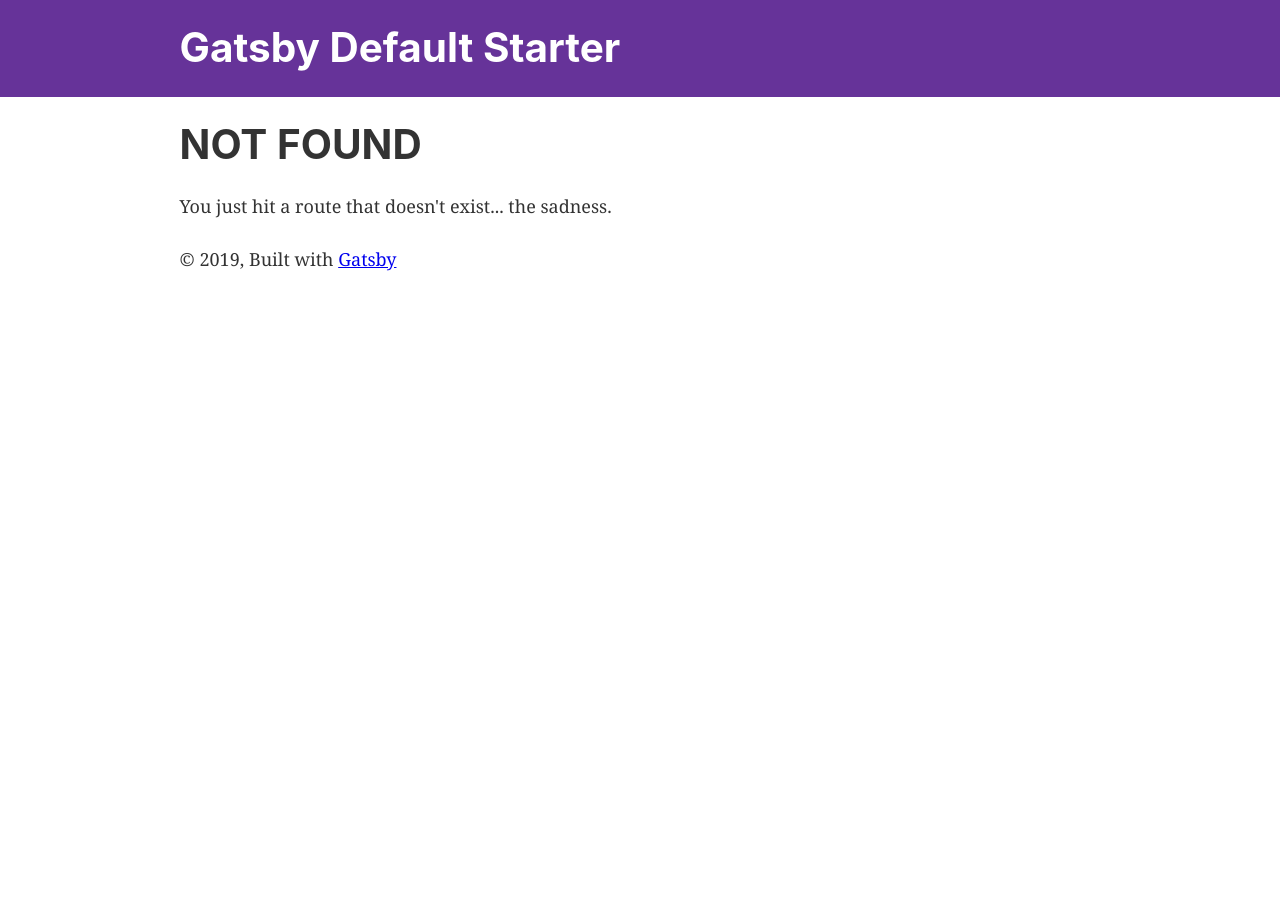
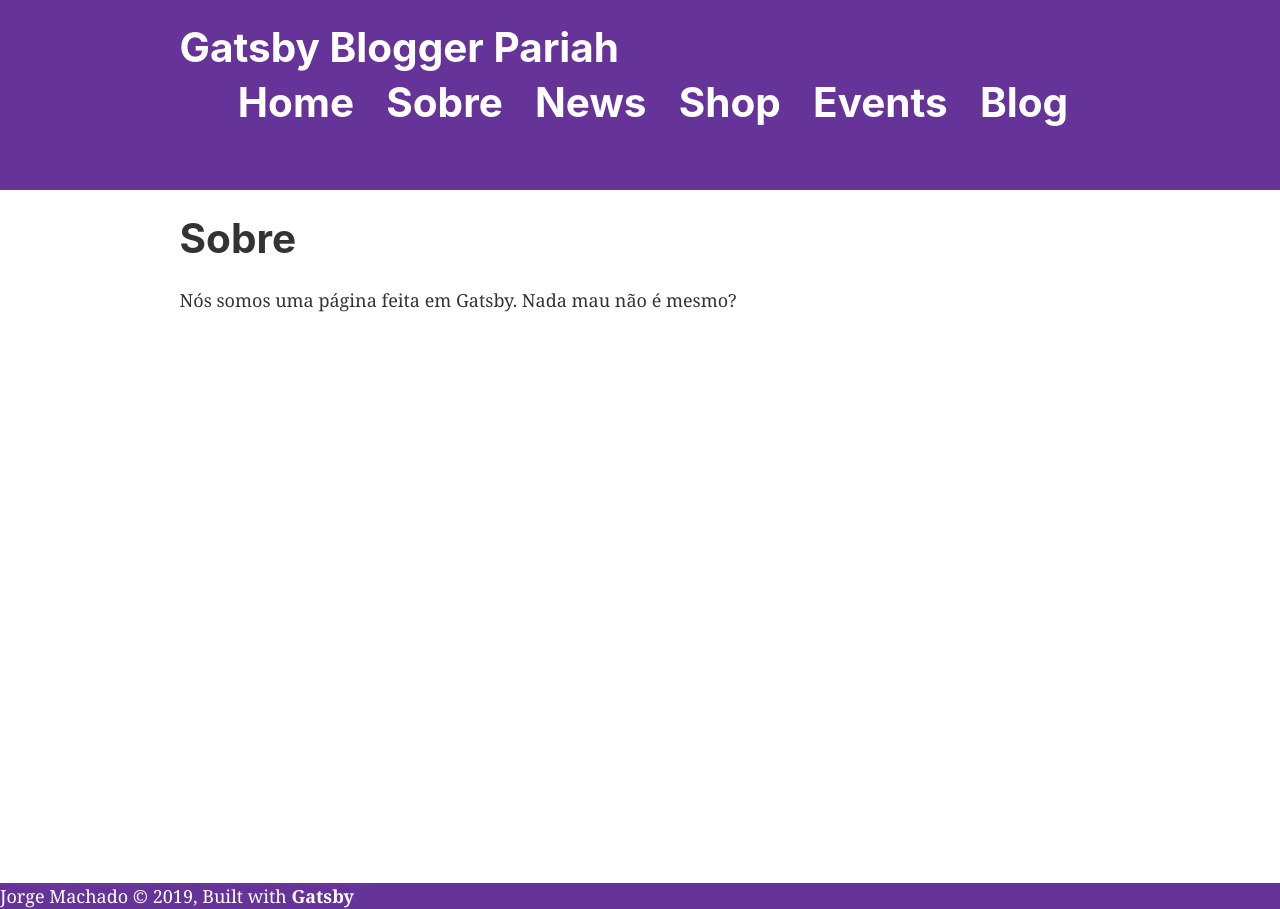
Before and after one commit to jrmsjorgesilva/Gatsby-Little-Project, a Gatsby site: page /about in a window 1280 px wide. Before the commit this address had no page. Before the commit the page ends 800 px from the top, so only its background shows below. Built offline with nearby package versions, Linux system fonts and the light colour scheme; Gatsby itself is replaced by a stand-in of ours.

Commit message:
Building a litle project with gatsby js - The beginning...

```diff
--- a/gatsby-config.js
+++ b/gatsby-config.js
@@ -1,6 +1,6 @@
 module.exports = {
   siteMetadata: {
-    title: `Gatsby Default Starter`,
+    title: `Gatsby Blogger Pariah`,
     description: `Kick off your next, great Gatsby project with this default starter. This barebones starter ships with the main Gatsby configuration files you might need.`,
     author: `@gatsbyjs`,
   },
--- a/src/components/header.js
+++ b/src/components/header.js
@@ -1,6 +1,7 @@
 import { Link } from "gatsby"
 import PropTypes from "prop-types"
 import React from "react"
+import Nav from './nav'
 
 const Header = ({ siteTitle }) => (
   <header
@@ -26,6 +27,8 @@ const Header = ({ siteTitle }) => (
         >
           {siteTitle}
         </Link>
+        {/* NAVBAR */}
+        <Nav />
       </h1>
     </div>
   </header>
--- a/src/components/layout.css
+++ b/src/components/layout.css
@@ -39,9 +39,16 @@ progress {
 template {
   display: none;
 }
+
+/* *** MY STYLES *** */
+
+/* *** MY STYLES *** */
+
 a {
   background-color: transparent;
   -webkit-text-decoration-skip: objects;
+  text-decoration: none;
+  color: white;
 }
 a:active,
 a:hover {
--- a/src/components/layout.js
+++ b/src/components/layout.js
@@ -25,6 +25,7 @@ const Layout = ({ children }) => {
 
   return (
     <>
+      {/* HEADER */}
       <Header siteTitle={data.site.siteMetadata.title} />
       <div
         style={{
@@ -34,13 +35,30 @@ const Layout = ({ children }) => {
           paddingTop: 0,
         }}
       >
-        <main>{children}</main>
-        <footer>
-          © {new Date().getFullYear()}, Built with
+        {/* MAIN */}
+        <main
+        style={{
+          minHeight: '80vh',
+        }}
+        >
+          {children}
+        </main>
+        {/* FOOTER */}
+
+      </div>
+      <footer
+        style={{
+          background: 'rebeccapurple',
+          color: 'white',
+        }}
+        >
+          Jorge Machado © {new Date().getFullYear()}, Built with
           {` `}
-          <a href="https://www.gatsbyjs.org">Gatsby</a>
+          <a
+            href="https://www.gatsbyjs.org"
+            target='blank'
+          ><strong>Gatsby</strong></a>
         </footer>
-      </div>
     </>
   )
 }
--- /dev/null
+++ b/src/components/nav.js
@@ -0,0 +1,63 @@
+import PropTypes from "prop-types"
+import React from 'react'
+import Link from 'gatsby-link'
+
+const Nav = ({ siteTitle }) => (
+  <div
+    className='container-nav'
+    style={{
+      background: 'rebeccapurple',
+      paddingTop: '10px',
+      marginBottom: '0',
+    }}
+  >
+    <h1 style={{ margin: 0 }}>
+        <Link
+          to="/"
+          style={{
+            color: `white`,
+            textDecoration: `none`,
+          }}
+        >
+          {}
+        </Link>
+        {/* NAVBAR */}
+      </h1>
+    <ul
+      style={{
+        listStyle: 'none',
+        display: 'flex',
+        justifyContent: 'space-evenly'
+      }}
+    >
+      <li>
+        <Link to="/">Home</Link>
+      </li>
+      <li>
+        <Link to="/about">Sobre</Link>
+      </li>
+      <li>
+        <Link to="/news">News</Link>
+      </li>
+      <li>
+        <Link to="/shop">Shop</Link>
+      </li>
+      <li>
+        <Link to="/events">Events</Link>
+      </li>
+      <li>
+        <Link to="/blog">Blog</Link>
+      </li>
+    </ul>
+  </div>
+)
+
+Nav.propTypes = {
+  siteTitle: PropTypes.string,
+}
+
+Nav.defaultProps = {
+  siteTitle: ``,
+}
+
+export default Nav
--- /dev/null
+++ b/src/pages/about.js
@@ -0,0 +1,13 @@
+import React from 'react'
+import Layout from '../components/layout'
+
+const About = () => {
+    return (
+        <Layout>
+            <h1>Sobre</h1>
+            <p>Nós somos uma página feita em Gatsby. Nada mau não é mesmo?</p>
+        </Layout>
+    )
+}
+
+export default About;
```
Also changed, not shown: src/pages/blog.js (added, +12 -0 lines), src/pages/events.js (added, +12 -0 lines), src/pages/index.js (+4 -4 lines), src/pages/news.js (added, +12 -0 lines), src/pages/page-2.js (deleted, +0 -16 lines), src/pages/shop.js (added, +12 -0 lines).
